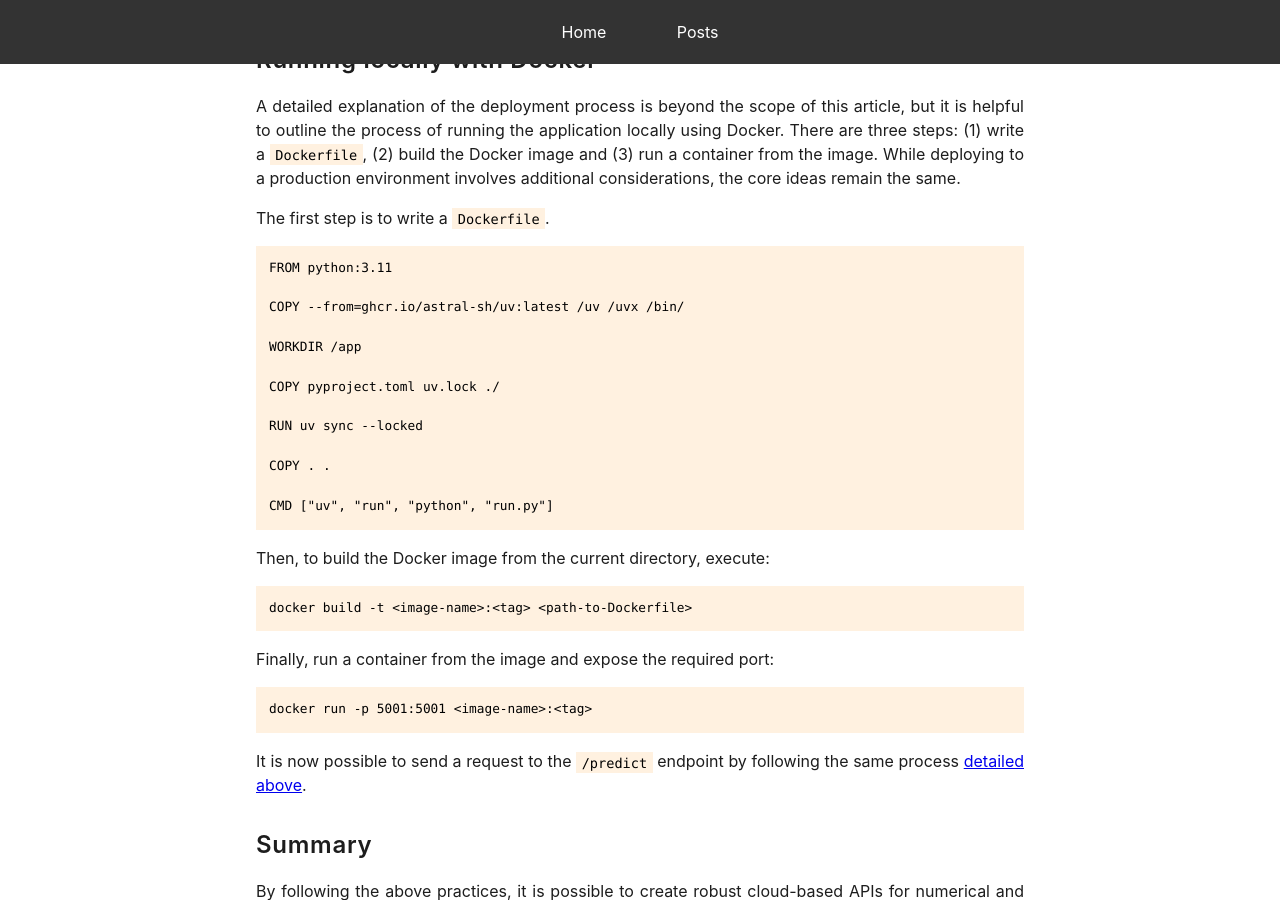
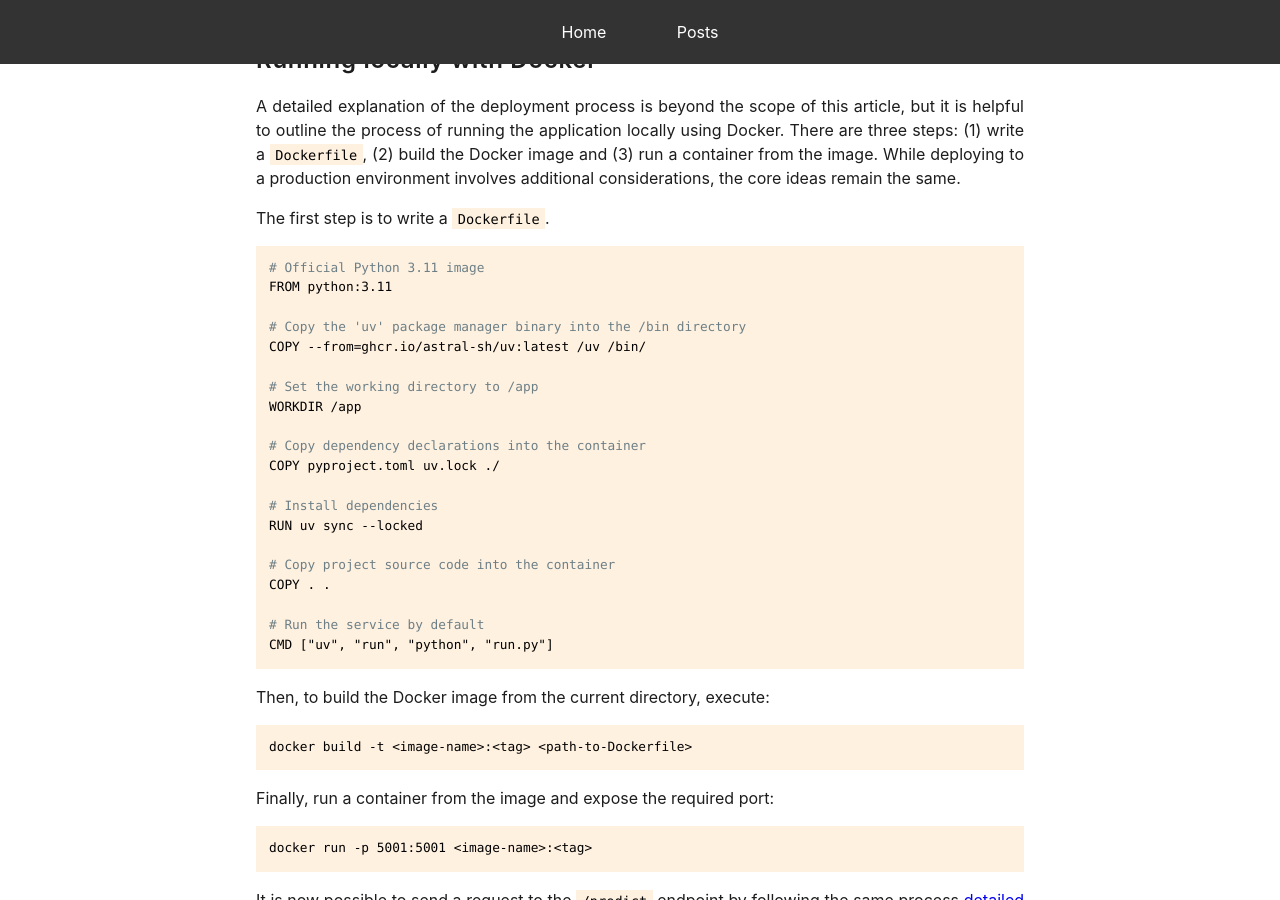
Before and after one commit to mark-hobbs/mark-hobbs.github.io, a Jekyll site: the page built from _posts/2025-04-15-model-deployment.md, in a window 1280 px wide and 900 px high, scrolled down 5587 px. Built offline with Jekyll 4.4.1, drawn with Linux system fonts in a browser that asks for light colours; formulas are drawn with MathJax 3.

Commit message:
Running locally with Docker

````diff
--- a/_posts/2025-04-15-model-deployment.md
+++ b/_posts/2025-04-15-model-deployment.md
@@ -244,18 +244,25 @@ A detailed explanation of the deployment process is beyond the scope of this art
 The first step is to write a `Dockerfile`.
 
 ```bash
+# Official Python 3.11 image
 FROM python:3.11
 
-COPY --from=ghcr.io/astral-sh/uv:latest /uv /uvx /bin/
+# Copy the 'uv' package manager binary into the /bin directory
+COPY --from=ghcr.io/astral-sh/uv:latest /uv /bin/
 
+# Set the working directory to /app
 WORKDIR /app
 
+# Copy dependency declarations into the container
 COPY pyproject.toml uv.lock ./
 
+# Install dependencies
 RUN uv sync --locked
 
+# Copy project source code into the container
 COPY . .
 
+# Run the service by default
 CMD ["uv", "run", "python", "run.py"]
 ```
 
````
